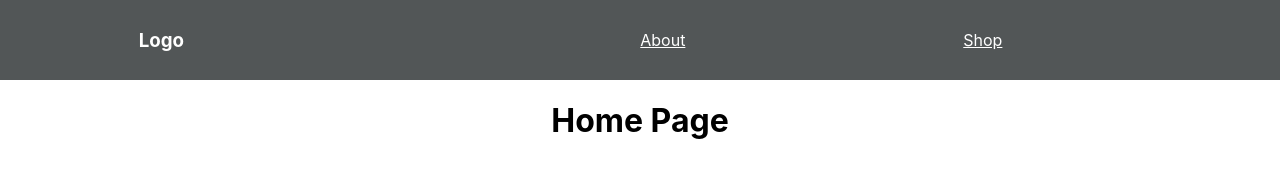
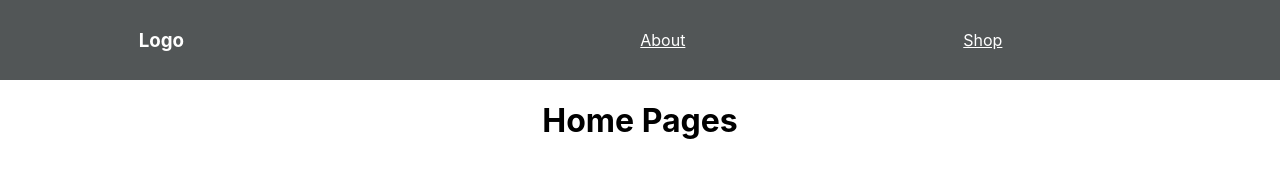
Before and after one commit to Justin-Bi/nfl-projects, a React (Create React App) app: page / in a window 1280 px wide. Shown: the top 191 px of the page. Built offline with nearby package versions, Linux system fonts and the light colour scheme.

Commit message:
New edit

```diff
--- a/src/App.js
+++ b/src/App.js
@@ -24,7 +24,7 @@ function App() {
 
 const Home = () => (
   <div>
-    <h1>Home Page</h1>
+    <h1>Home Pages</h1>
   </div>
 )
 
```
